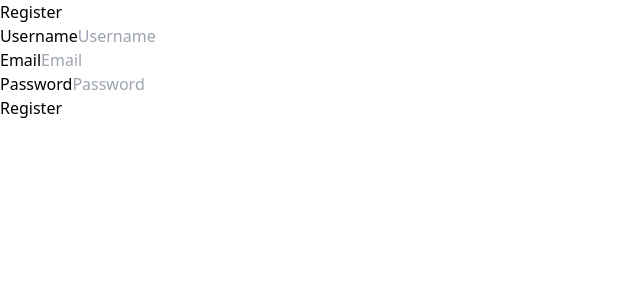
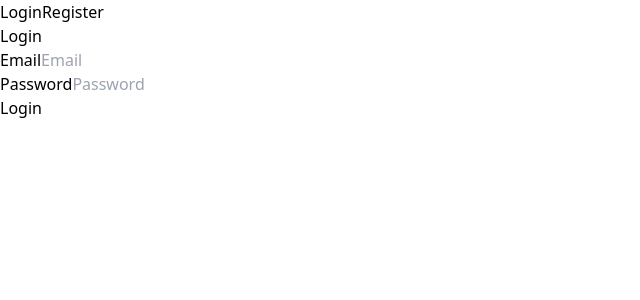
Before and after one commit to kishlaychandan/LivingThings, a React (Vite) app in the folder frontend/: page /register in a window 1280 px wide. Shown: the top 300 px of the page, without its empty margins (0-640 px from the left). Built offline with nearby package versions, Linux system fonts and the light colour scheme.

Commit message:
updating API URL

```diff
--- a/frontend/src/components/Auth.jsx
+++ b/frontend/src/components/Auth.jsx
@@ -2,14 +2,15 @@ import React, { useState } from 'react';
 import { useNavigate } from 'react-router-dom';
 import { loginUser, registerUser } from '../services/api';
 
-const Auth = ({ isLogin, setIsAuthenticated }) => {
+const Auth = ({ setIsAuthenticated }) => {
+  const [isLogin, setIsLogin] = useState(true); // State to toggle between Login and Register
   const [formData, setFormData] = useState({
     email: '',
     password: '',
-    username: isLogin ? '' : '', // Username only required for registration
+    username: '', // Username required only for registration
   });
-  const [error, setError] = useState(''); // Error state
-  const [successMessage, setSuccessMessage] = useState(''); // Success state
+  const [error, setError] = useState('');
+  const [successMessage, setSuccessMessage] = useState('');
   const navigate = useNavigate();
 
   const handleChange = (e) => {
@@ -21,7 +22,6 @@ const Auth = ({ isLogin, setIsAuthenticated }) => {
     setError('');
     setSuccessMessage('');
 
-    // Basic frontend validation
     if (!formData.email || !formData.password || (!isLogin && !formData.username)) {
       setError('Please fill out all fields.');
       return;
@@ -32,42 +32,56 @@ const Auth = ({ isLogin, setIsAuthenticated }) => {
         ? await loginUser({ email: formData.email, password: formData.password })
         : await registerUser(formData);
 
-      localStorage.setItem('token', response.token); // Store JWT token
+      localStorage.setItem('token', response.token);
       setIsAuthenticated(true);
 
-      // Success Feedback and Navigation
       if (isLogin) {
         setSuccessMessage('Login successful! Redirecting to dashboard...');
-        navigate('/dashboard'); // Redirect to dashboard
+        navigate('/dashboard');
       } else {
         setSuccessMessage('Registration successful! Redirecting to login page...');
-        navigate('/login'); // Redirect to login page
+        navigate('/login');
       }
     } catch (error) {
-      // Backend provides a message in the response (e.g., "Invalid email or password")
       setError(error.response?.data?.message || 'Something went wrong. Please try again.');
     }
   };
 
   return (
     <div className="max-w-md mx-auto p-6 bg-white shadow-lg rounded-lg">
-      <h2 className="text-2xl font-semibold text-center text-gray-700 mb-6">{isLogin ? 'Login' : 'Register'}</h2>
+      {/* Toggle Button */}
+      <div className="flex justify-center mb-6">
+        <button
+          className={`px-4 py-2 font-semibold rounded-l-lg ${
+            isLogin ? 'bg-blue-600 text-white' : 'bg-gray-200 text-gray-600'
+          }`}
+          onClick={() => setIsLogin(true)}
+        >
+          Login
+        </button>
+        <button
+          className={`px-4 py-2 font-semibold rounded-r-lg ${
+            !isLogin ? 'bg-blue-600 text-white' : 'bg-gray-200 text-gray-600'
+          }`}
+          onClick={() => setIsLogin(false)}
+        >
+          Register
+        </button>
+      </div>
 
-      {/* Display success message */}
-      {successMessage && (
-        <div className="text-green-600 text-center mb-4">{successMessage}</div>
-      )}
+      <h2 className="text-2xl font-semibold text-center text-gray-700 mb-6">
+        {isLogin ? 'Login' : 'Register'}
+      </h2>
 
-      {/* Display error message */}
-      {error && (
-        <div className="text-red-600 text-center mb-4">{error}</div>
-      )}
+      {successMessage && <div className="text-green-600 text-center mb-4">{successMessage}</div>}
+      {error && <div className="text-red-600 text-center mb-4">{error}</div>}
 
       <form onSubmit={handleSubmit}>
-        {/* Conditionally render username field for registration */}
         {!isLogin && (
           <div className="mb-4">
-            <label htmlFor="username" className="block text-sm font-medium text-gray-600">Username</label>
+            <label htmlFor="username" className="block text-sm font-medium text-gray-600">
+              Username
+            </label>
             <input
               type="text"
               id="username"
@@ -80,9 +94,10 @@ const Auth = ({ isLogin, setIsAuthenticated }) => {
           </div>
         )}
 
-        {/* Email Field */}
         <div className="mb-4">
-          <label htmlFor="email" className="block text-sm font-medium text-gray-600">Email</label>
+          <label htmlFor="email" className="block text-sm font-medium text-gray-600">
+            Email
+          </label>
           <input
             type="email"
             id="email"
@@ -94,9 +109,10 @@ const Auth = ({ isLogin, setIsAuthenticated }) => {
           />
         </div>
 
-        {/* Password Field */}
         <div className="mb-6">
-          <label htmlFor="password" className="block text-sm font-medium text-gray-600">Password</label>
+          <label htmlFor="password" className="block text-sm font-medium text-gray-600">
+            Password
+          </label>
           <input
             type="password"
             id="password"
@@ -108,7 +124,6 @@ const Auth = ({ isLogin, setIsAuthenticated }) => {
           />
         </div>
 
-        {/* Submit Button */}
         <button
           type="submit"
           className="w-full py-3 px-4 bg-blue-600 text-white font-semibold rounded-lg hover:bg-blue-700 focus:outline-none focus:ring-2 focus:ring-blue-400"
--- a/frontend/src/pages/Dashboard.jsx
+++ b/frontend/src/pages/Dashboard.jsx
@@ -4,8 +4,8 @@ import React from 'react';
 
 const Dashboard = () => {
   return (
-    <div className='flex flex-col justify-center items-center gap-8'>
-      <h1 className='text-4xl mt-8'>Dashboard</h1>
+    <div className=''>
+      <h1 className='text-center text-4xl mt-8'>Dashboard</h1>
       <Chart />
     </div>
   );
--- a/frontend/src/services/api.js
+++ b/frontend/src/services/api.js
@@ -1,8 +1,8 @@
 // src/services/api.js
 import axios from 'axios';
 
-const API_URL = 'http://localhost:3000';
-
+// const API_URL = 'http://localhost:3000';
+const API_URL = 'https://livingthings.onrender.com';
 export const loginUser = async (credentials) => {
   const response = await axios.post(`${API_URL}/api/auth/login`, credentials);
   return response.data;
```
